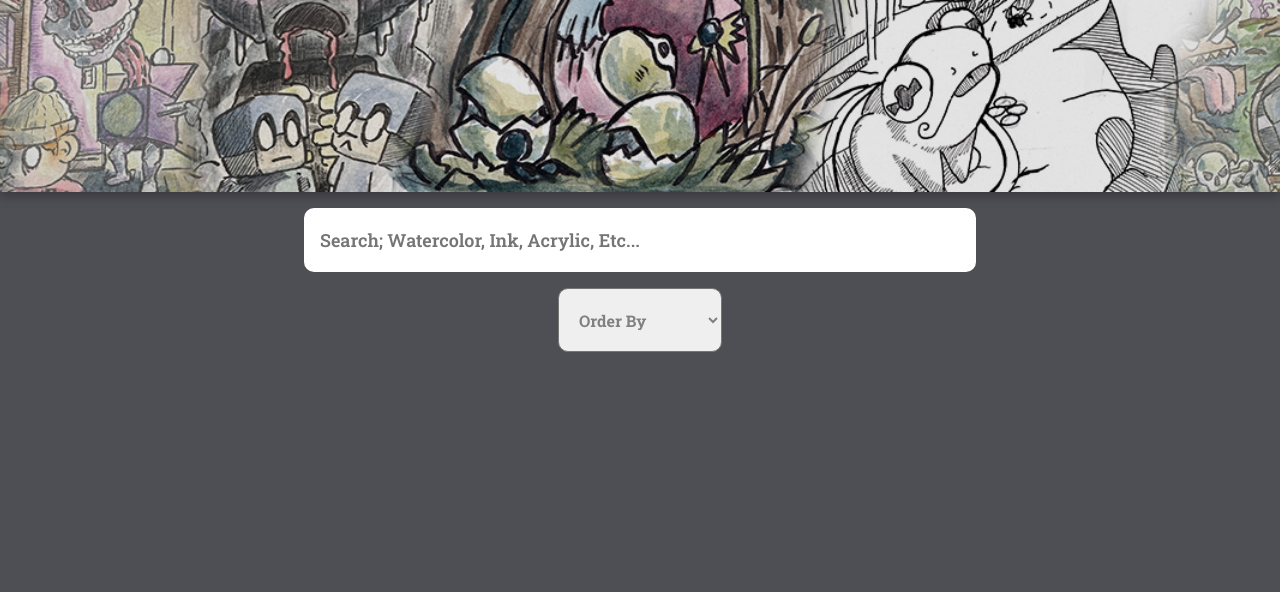
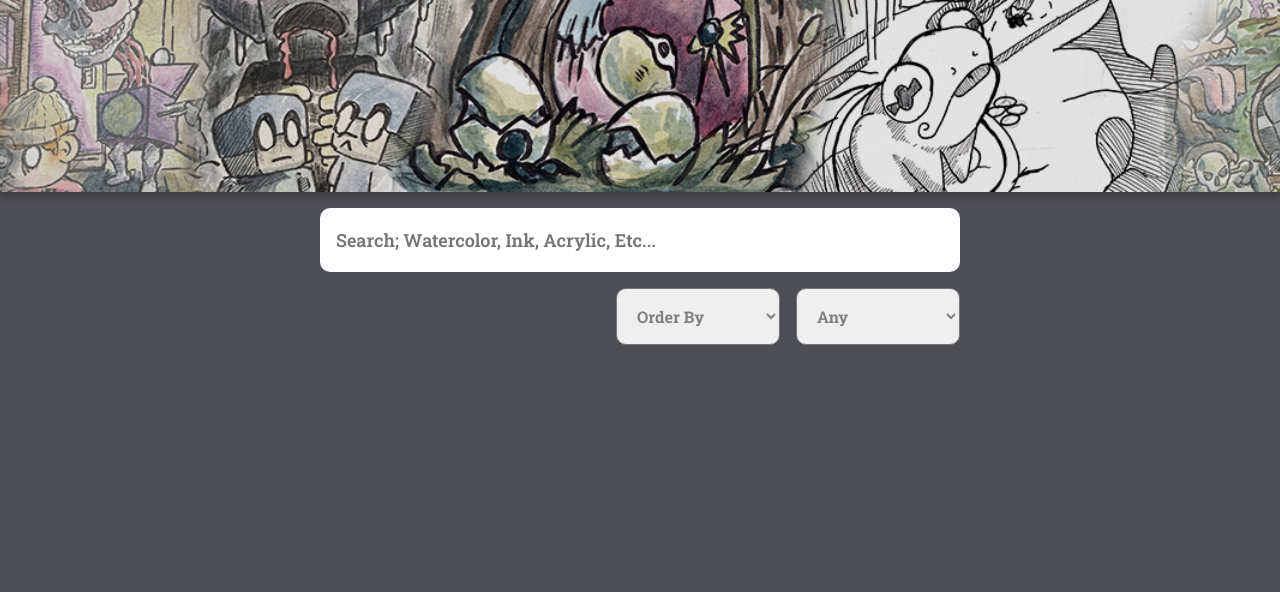
Before and after one commit to Craigware/Doodle-Gallery, a PHP site: page / in a window 1280 px wide. Shown: the top 592 px of the page. Run offline with PHP 8.4, Linux system fonts and the light colour scheme.

Commit message:
Working a bit on styling.

```diff
--- a/frontend/css/index.css
+++ b/frontend/css/index.css
@@ -33,16 +33,6 @@
     background-color: #4e4e55;
 }
 
-#SortForm {
-  width: 50%;
-  margin: auto;
-  text-align: center;
-}
-
-.sort-option {
-  padding: 1rem;
-  border-radius: 10px;
-}
 
 #Hero {
     background-image: url("../img/Hero-Banner.jpg");
@@ -132,8 +122,23 @@
     cursor: pointer;
 }
 
+#QueryForms {
+  justify-content: center;
+  text-align: center;
+  width: 100%;
+}
+
+.sort-option {
+  float: right;
+  padding: 1rem;
+  border-radius: 10px;
+  margin-left: 1rem;
+  height: 100%;
+  vertical-align: middle;
+}
+
 #SearchForm input[type=text]{
-    width: 50%;
+    width: calc(100% - 2rem);
     text-align: left;
     padding: 1rem 1rem;
     font-weight: 600;
@@ -141,9 +146,13 @@
     border-radius: 10px;
 }
 
-#SearchForm {
-    text-align: center;
+#SearchForm, #SortForm {
+    width: 50%;
     margin: 1rem auto;
+}
+
+#SortForm {
+  min-height: 4rem;
 }
 
 select {
--- a/frontend/index.html
+++ b/frontend/index.html
@@ -9,13 +9,23 @@
 </head>
 <body>
     <main>
-        <!-- Some reason i decided to do this with css background img instead of a normal img -->
         <div id="Hero" class="hero"></div>
-        <div>
+        <div id="QueryForms">
           <form id="SearchForm">
               <input type="Text" name="title" placeholder="Search; Watercolor, Ink, Acrylic, Etc..." />
           </form>
           <form id="SortForm">
+            <Select name="select_medium" class="sort-option">
+              <option selected="selected" value="any">Any</option>
+              <option value="Acrylic">Acrylic</option>
+              <option value="Ink">Ink</option>
+              <option value="Watercolor">Watercolor</option>
+              <option value="Gouache">Gouache</option>
+              <option value="colored-pencil">Colored Pencil</option>
+              <option value="charcoal">Charcoal</option>
+              <option value="graphite">Graphite</option>
+            </Select>
+
             <Select name="sort_style" class="sort-option">
               <option selected="selected" value="id">Order By</option>
               <option value="id">Date Uploaded</option>
@@ -23,8 +33,8 @@
             </Select>
           </form>
         </div>
+
         <div id="Gallery" class="gallery"></div>
-
         <button id="LoadMore">Load More</button>
     </main>
 </body>
--- a/frontend/js/gallery.js
+++ b/frontend/js/gallery.js
@@ -150,6 +150,8 @@
 
       let images = await fetch(url + new URLSearchParams(newQuery));
       let data = await images.json();
+      data = data.reverse();
+
       await this.addToGallery(data);
 
       return data;
--- a/frontend/js/index.js
+++ b/frontend/js/index.js
@@ -90,6 +90,5 @@
 const loadMore = document.getElementById("LoadMore");
 loadMore.addEventListener("click", async (e) => {
   let newImages = await Gallery.loadMore(searchQuery, images.length+1, 5);
-  newImages = newImages.reverse();
   images = images.concat(newImages);
 });
```
